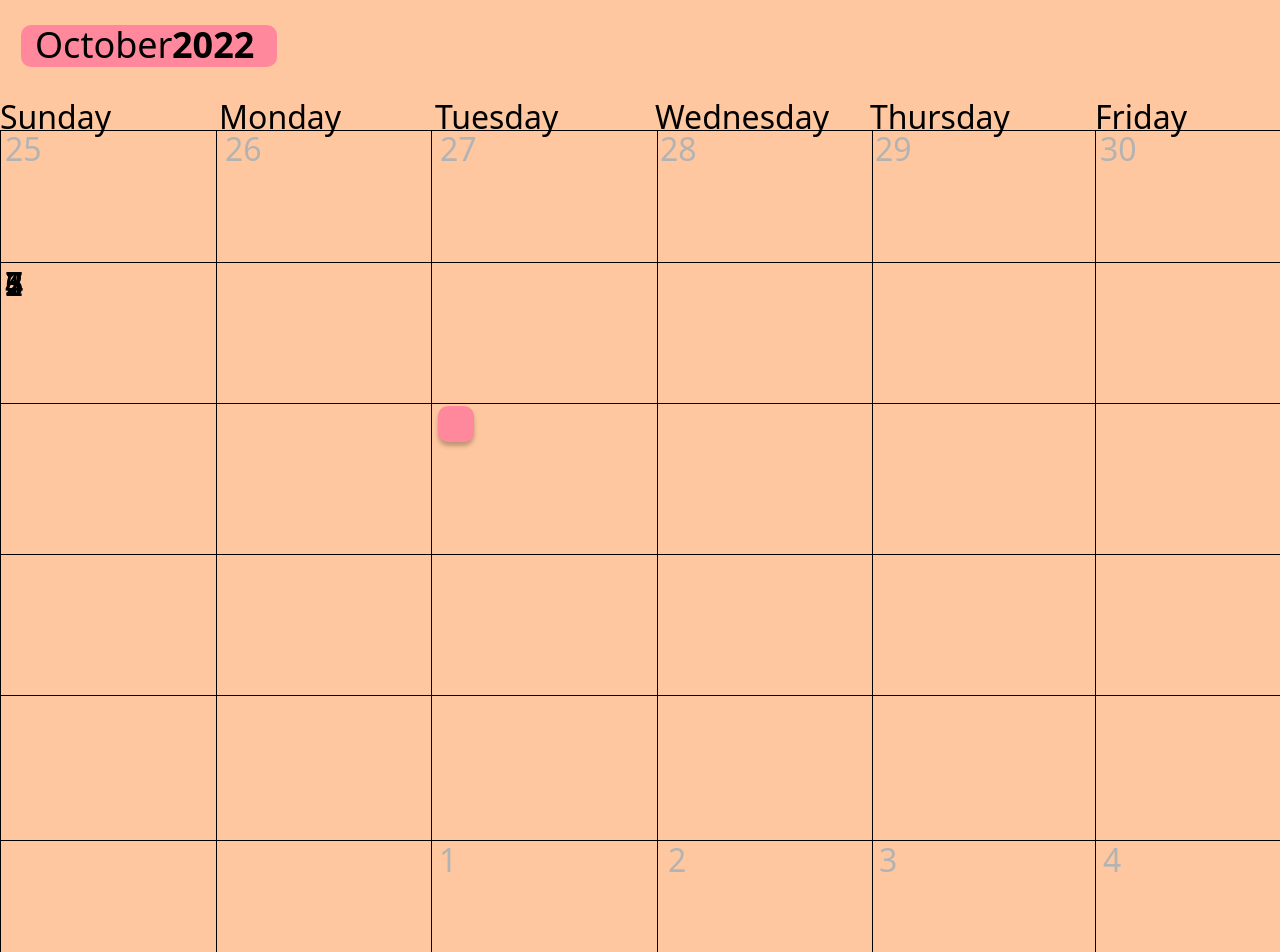
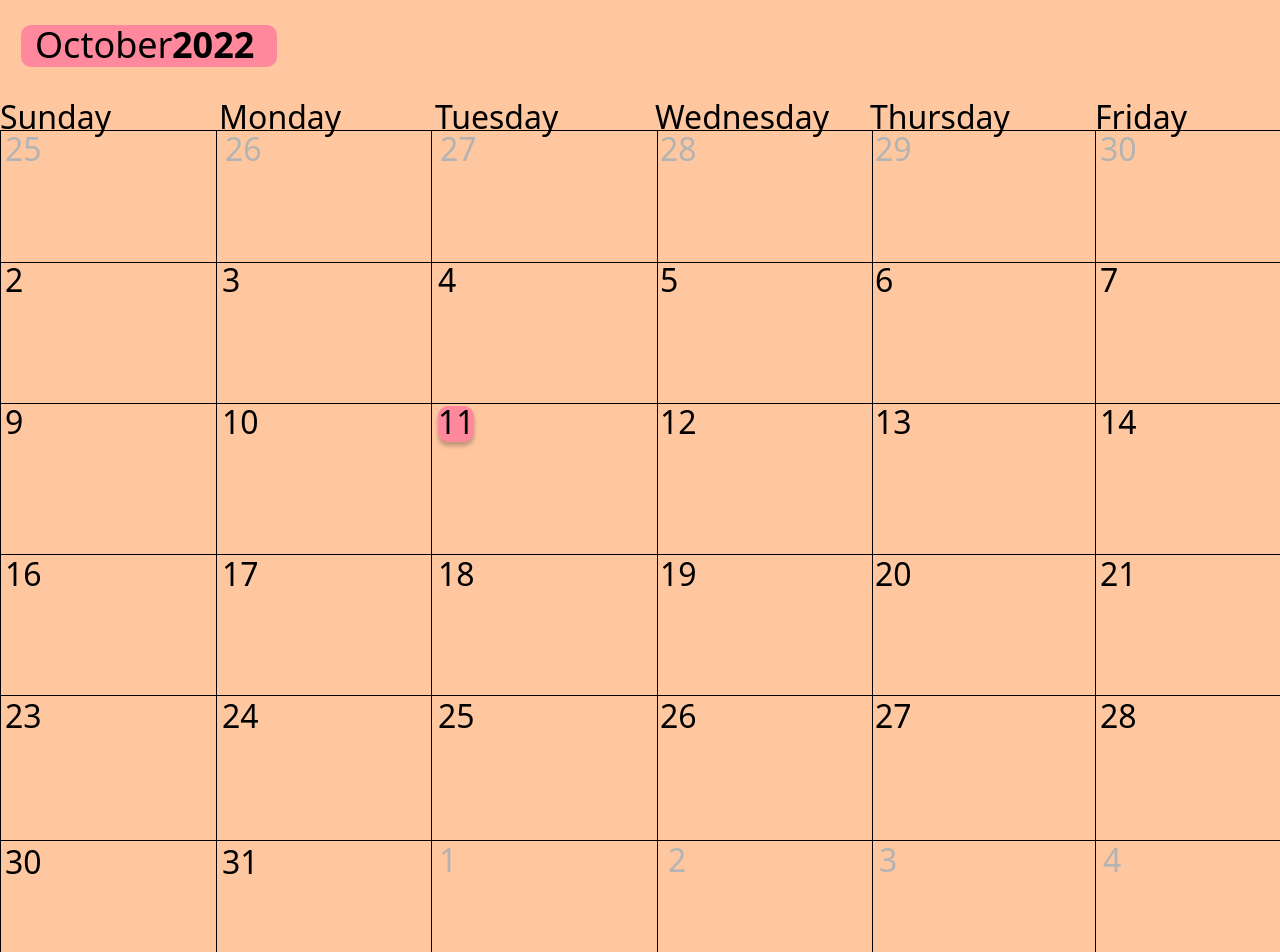
Before and after one commit to Prodocal/Website, a SvelteKit app: page /calendar in a window 1280 px wide. Shown: the top 952 px of the page. Built offline with nearby package versions, Linux system fonts and the light colour scheme.

Commit message:
hardcoded all dates

```diff
--- a/src/routes/+page.svelte
+++ b/src/routes/+page.svelte
@@ -1,3 +1 @@
-<h1>
-    hello
-</h1>
+<h1>hello</h1>
--- a/src/routes/calendar/+page.svelte
+++ b/src/routes/calendar/+page.svelte
@@ -1,7 +1,7 @@
 <script>
-	let i = 5;
+	let widths = [5, 222, 438, 660, 875, 1100, 1313]
+</script>
 
-</script>
 <layout></layout>
 
 <calendar></calendar>
@@ -47,11 +47,26 @@ font-weight: 700;">2022</big_font>
 <unimportant_font style="left: 660px; top: 81px;">28</unimportant_font>
 <unimportant_font style="left: 875px; top: 81px;">29</unimportant_font>
 <unimportant_font style="left: 1100px; top: 81px;">30</unimportant_font>
+<small_font style="left: 1313px; top: 81px;">1</small_font>
 
-    {#each Array(7) as _, index}
-        <small_font style="left: {i}px; top: 216px;">{index + 1}</small_font>
-        i += 216;
-    {/each}
+{#each widths as w, i}
+    <small_font style="left: {w}px; top: 212px">{i + 2}</small_font>
+{/each}
+
+{#each widths as w, i}
+    <small_font style="left: {w}px; top: 354px">{i + 9}</small_font>
+{/each}
+
+{#each widths as w, i}
+    <small_font style="left: {w}px; top: 506px">{i + 16}</small_font>
+{/each}
+
+{#each widths as w, i}
+    <small_font style="left: {w}px; top: 648px">{i + 23}</small_font>
+{/each}
+
+<small_font style="left: 5px; top: 794px;">30</small_font>
+<small_font style="left: 222px; top: 794px;">31</small_font>
 
 <unimportant_font style="left: 439px; top: 792px;">1</unimportant_font>
 <unimportant_font style="left: 668px; top: 792px;">2</unimportant_font>
```
